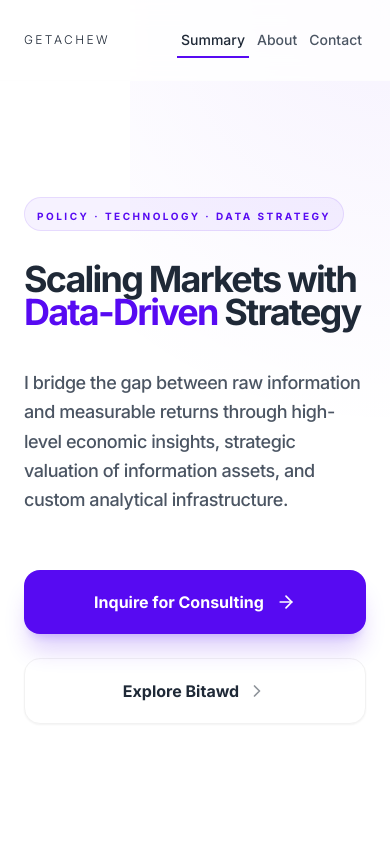
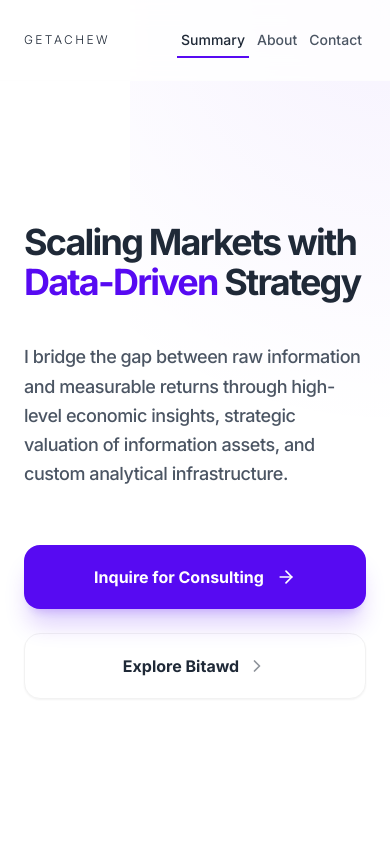
Before and after one commit to gabegaz/gabegaz.github.io, a Next.js app: page / in a window 390 px wide. Shown: the top 844 px of the page. Built offline with nearby package versions, Linux system fonts and the light colour scheme.

Commit message:
changed tagline v space

```diff
--- a/app/layout.tsx
+++ b/app/layout.tsx
@@ -7,7 +7,7 @@ import { Inter } from 'next/font/google';
 const inter = Inter({ subsets: ['latin'], variable: '--font-inter' });
 
 export const metadata: Metadata = {
-  title: "Getachew Abegaz | Strategic Architecture & Economic Strategy",
+  title: "Getachew Abegaz | Advisor on Policy · Technology · Data Strategy",
   description: "Computer Scientist (MSc) & Economist (MSc) with 20+ years of experience bridging technical architecture and economic strategy to scale markets. Founder of Bitawd.",
   keywords: [
     'Getachew Abegaz',
--- a/app/page.tsx
+++ b/app/page.tsx
@@ -67,27 +67,23 @@ export default function Home() {
           className="container mx-auto"
         >
           <div className="max-w-6xl">
+
+
             {/* Eyebrow Tag */}
-            <motion.div
-              variants={itemVariants}
-              className="inline-block px-3 py-1 bg-primary/5 border border-primary/10 rounded-full mb-8"
-            >
-              <span className="text-[10px] sm:text-xs font-bold uppercase tracking-[0.25em] text-primary">
-                Policy · Technology · Data Strategy
-              </span>
-            </motion.div>
-
  <motion.h1
    variants={itemVariants}
-              className="text-4xl sm:text-5xl md:text-6xl lg:text-7xl font-bold tracking-tighter mb-10 leading-[0.9] text-foreground"
-            >
-              Scaling Markets <br className="hidden lg:block" />
+   className="text-4xl sm:text-5xl md:text-6xl lg:text-7xl font-bold tracking-tighter mb-10 leading-[1.1] text-foreground"
+ >  Scaling Markets{" "}
+  <span className="hidden lg:inline-block w-4" />
+  <br className="hidden lg:block" />
   with{" "}
   <span className="text-primary">
     Data-Driven
   </span>{" "}
   Strategy
 </motion.h1>
+
+
 
             <motion.p
               variants={itemVariants}
@@ -260,14 +256,14 @@ export default function Home() {
               desc: "Empirical analysis of food security dynamics in the face of short-term price volatility in Ethiopia.",
               tags: ["Price Analytics", "Food Security", "Volatility"],
               link: "https://link.springer.com/article/10.1007/s12571-015-0467-4",
-              color: "primary"
+              color: "primary",
             },
             {
               title: "Agri-Finance & Credit Access",
               desc: "Evaluating the nexus between institutional credit access and agricultural scaling in coffee-growing regions.",
               tags: ["Capital Access", "Agri-Finance", "Market Risk"],
               link: "https://eea-et.org/wp-content/uploads/2025/09/7TH_vol-II.pdf",
-              color: "secondary"
+              color: "secondary",
             },
           ].map((project, i) => (
             <motion.div
@@ -278,7 +274,9 @@ export default function Home() {
               viewport={{ once: true }}
               className="p-10 bg-white border border-muted rounded-[2rem] hover:shadow-xl transition-all flex flex-col group"
             >
-              <div className={`w-14 h-14 bg-${project.color}/10 rounded-2xl flex items-center justify-center text-${project.color} mb-8`}>
+              <div
+                className={`w-14 h-14 bg-${project.color}/10 rounded-2xl flex items-center justify-center text-${project.color} mb-8`}
+              >
                 <FileText size={32} />
               </div>
               <h4 className="text-3xl font-bold mb-4 leading-tight tracking-tight">
```
Lines whose indentation alone changed are shown as unchanged.
